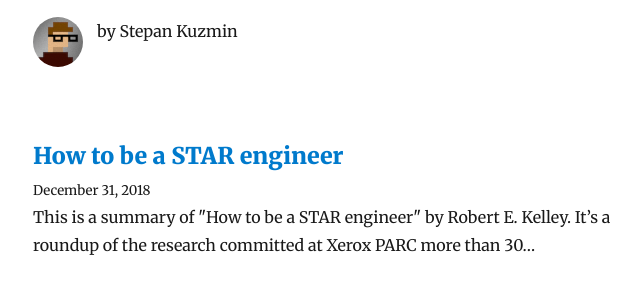
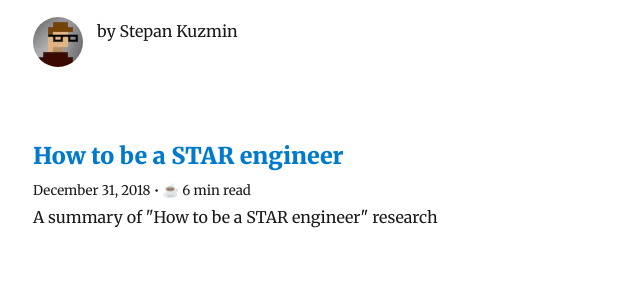
Before and after one commit to stepankuzmin/stepankuzmin.com, a Gatsby site: page / in a window 1280 px wide. Shown: the part 137-430 px from the top of the page, without its empty margins (292-932 px from the left). Built offline with nearby package versions, Linux system fonts and the light colour scheme; Gatsby itself is replaced by a stand-in of ours; some packages are replaced by stand-ins of ours.

Commit message:
feat: add time to read

```diff
--- a/content/blog/how-to-be-a-star-engineer/index.md
+++ b/content/blog/how-to-be-a-star-engineer/index.md
@@ -1,6 +1,7 @@
 ---
 title: How to be a STAR engineer
 date: '2018-12-31'
+description: A summary of "How to be a STAR engineer" research
 ---
 
 This is a summary of "[How to be a STAR engineer](https://vlsicad.ucsd.edu/Research/Advice/star_engineer.pdf)" by Robert E. Kelley. It’s a roundup of the research committed at Xerox PARC **more than 30 years ago** with the goal to figure out what really makes software engineers **effective** and **top-performing**.
--- a/src/pages/index.js
+++ b/src/pages/index.js
@@ -6,7 +6,9 @@ import { Link, graphql } from 'gatsby';
 import Bio from '../components/bio';
 import Layout from '../components/Layout';
 import SEO from '../components/seo';
+
 import { rhythm } from '../utils/typography';
+import { formatReadingTime } from '../utils/helpers';
 
 export const pageQuery = graphql`
   query {
@@ -22,9 +24,11 @@ export const pageQuery = graphql`
           fields {
             slug
           }
+          timeToRead
           frontmatter {
             date(formatString: "MMMM DD, YYYY")
             title
+            description
           }
         }
       }
@@ -46,6 +50,7 @@ const BlogIndex = (props) => {
       <Bio />
       {posts.map(({ node }) => {
         const title = node.frontmatter.title || node.fields.slug;
+
         return (
           <div key={node.fields.slug}>
             <h3
@@ -57,8 +62,11 @@ const BlogIndex = (props) => {
                 {title}
               </Link>
             </h3>
-            <small>{node.frontmatter.date}</small>
-            <p dangerouslySetInnerHTML={{ __html: node.excerpt }} />
+            <small>
+              {node.frontmatter.date}
+              {` • ${formatReadingTime(node.timeToRead)}`}
+            </small>
+            <p>{node.frontmatter.description}</p>
           </div>
         );
       })}
--- /dev/null
+++ b/src/utils/helpers.js
@@ -0,0 +1,6 @@
+/* eslint-disable import/prefer-default-export */
+
+export const formatReadingTime = (minutes) => {
+  const cups = Math.round(minutes / 5);
+  return `${new Array(cups || 1).fill('☕️').join('')} ${minutes} min read`;
+};
```
Also changed, not shown: src/templates/blog-post.js (+5 -2 lines).
